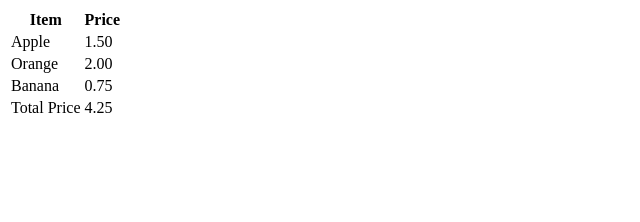
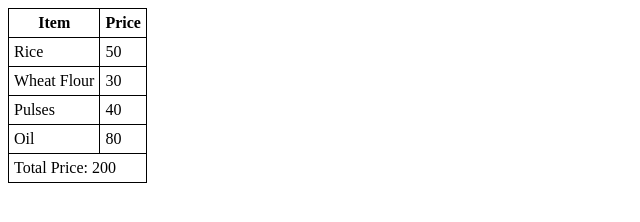
Before and after one commit to acciojob/grofers-checkout-Munazirraza, a website: page main.html in a window 1280 px wide. Shown: the whole page, without its empty margins (0-640 px from the left). Drawn offline with Linux system fonts and the light colour scheme.

Commit message:
created a submission

```diff
--- a/main.html
+++ b/main.html
@@ -1,50 +1,60 @@
 <!DOCTYPE html>
 <html>
 <head>
-    <title>Grocery List</title>
+    <title>Grofers Checkout</title>
+    <style>
+        table {
+            border-collapse: collapse;
+        }
+        th, td {
+            border: 1px solid black;
+            padding: 5px;
+        }
+    </style>
 </head>
 <body>
-    <table id="grocery-table">
+    <table id="groceryTable">
         <tr>
             <th>Item</th>
             <th>Price</th>
         </tr>
-        <tr class="item">
-            <td>Apple</td>
-            <td class="prices">1.50</td>
+        <tr>
+            <td>Rice</td>
+            <td data-price="50">50</td>
         </tr>
-        <tr class="item">
-            <td>Orange</td>
-            <td class="prices">2.00</td>
+        <tr>
+            <td>Wheat Flour</td>
+            <td data-price="30">30</td>
         </tr>
-        <tr class="item">
-            <td>Banana</td>
-            <td class="prices">0.75</td>
+        <tr>
+            <td>Pulses</td>
+            <td data-price="40">40</td>
+        </tr>
+        <tr>
+            <td>Oil</td>
+            <td data-price="80">80</td>
         </tr>
     </table>
 
     <script>
-        // Function to calculate and display the total price
         function calculateTotalPrice() {
-            const pricesElements = document.querySelectorAll('.prices'); // Get all price elements
+            const table = document.getElementById('groceryTable');
+            const priceCells = table.querySelectorAll('td[data-price]');
             let totalPrice = 0;
 
-            pricesElements.forEach(priceElement => {
-                const price = parseFloat(priceElement.textContent);
-                totalPrice += price;
+            priceCells.forEach(cell => {
+                totalPrice += parseInt(cell.dataset.price);
             });
 
-            // Create a new row for total price
-            const table = document.getElementById('grocery-table');
-            const newRow = document.createElement('tr');
-            newRow.innerHTML = `
-                <td>Total Price</td>
-                <td>${totalPrice.toFixed(2)}</td>
-            `;
-            table.appendChild(newRow);
+            const totalRow = document.createElement('tr');
+            const totalCell = document.createElement('td');
+            totalCell.textContent = 'Total Price: ' + totalPrice;
+            totalCell.colSpan = 2;
+            totalRow.appendChild(totalCell);
+
+            table.appendChild(totalRow);
         }
 
-        // Call the function to calculate and display the total price
         calculateTotalPrice();
     </script>
 </body>
```
